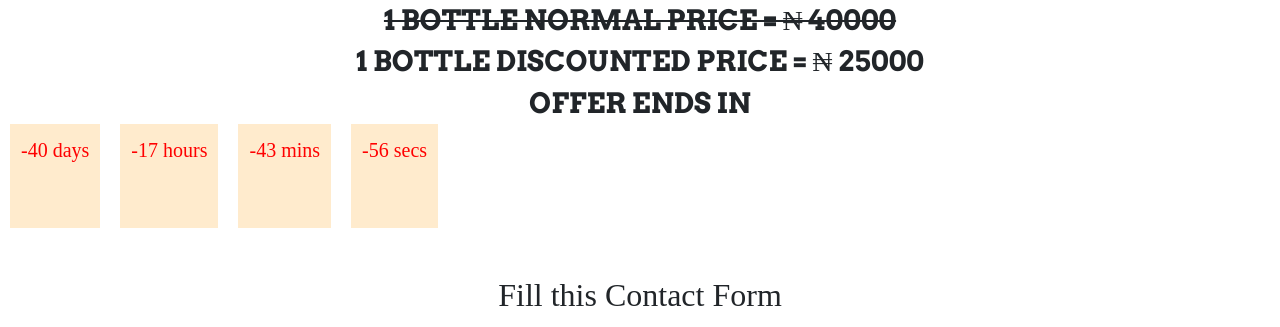
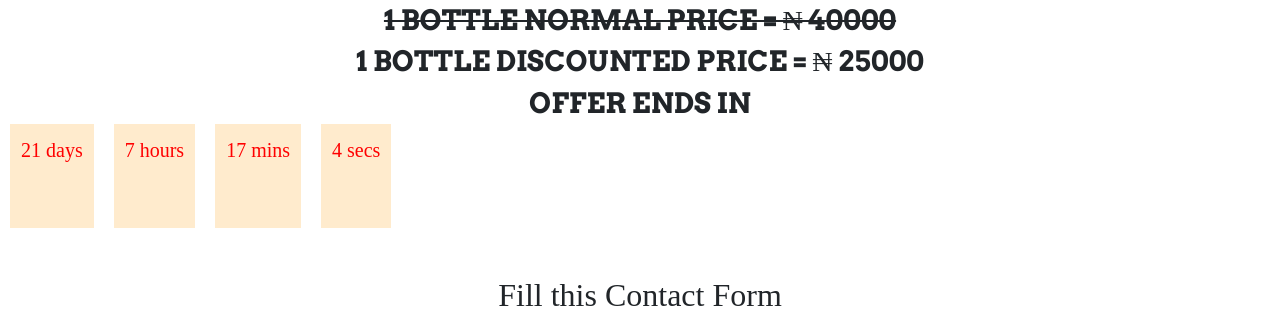
Before and after one commit to MICHEALSHOE2000/arrthritis, a plain HTML site: page index.html in a window 1280 px wide. Shown: the part 3128-3455 px from the top of the page. Drawn offline with nearby package versions, Linux system fonts and the light colour scheme.

Commit message:
Update index.html

```diff
--- a/index.html
+++ b/index.html
@@ -231,7 +231,7 @@ Uric acid crystals, infections or underlying disease, such as psoriasis or lupus
    <script type="text/javascript">000000
    function countdown() {
    const today = new Date();
-   var offerDate = new Date('16 September 2022');
+   var offerDate = new Date('16 November 2022');
 
    //If offer ends reset to new value
    if (today.getSeconds() == offerDate.getSeconds()) {
@@ -452,7 +452,7 @@ for treating all joint and bone pain
      <script type="text/javascript">000000
      function countdown() {
      const today = new Date();
-     var offerDate = new Date('16 September 2022');
+     var offerDate = new Date('16 November 2022');
 
      //If offer ends reset to new value
      if (today.getSeconds() == offerDate.getSeconds()) {
```
